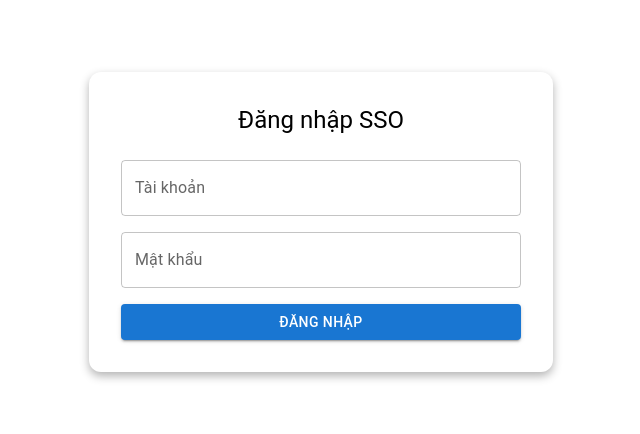
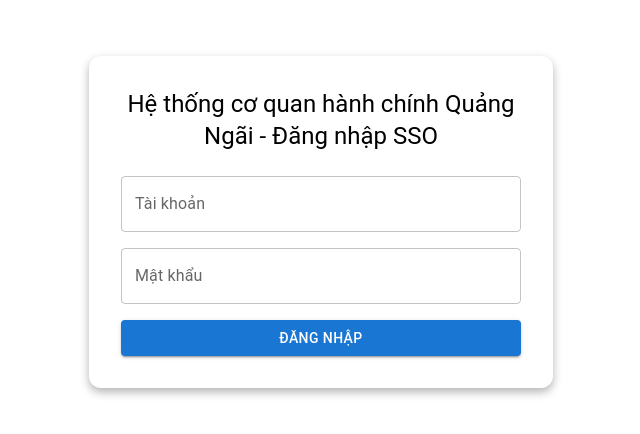
Before and after one commit to HCNT-cre/LoginSSO, a React (Create React App) app: page / in a window 1280 px wide. Shown: the part 178-612 px from the top of the page, without its empty margins (319-959 px from the left). Built offline with nearby package versions, Linux system fonts and the light colour scheme.

Commit message:
Update LoginSSO.js

```diff
--- a/src/LoginSSO.js
+++ b/src/LoginSSO.js
@@ -34,7 +34,7 @@ const LoginSSO = () => {
     <LoginContainer>
       <LoginForm>
         <Typography variant="h5" component="h2" gutterBottom>
-          Đăng nhập SSO
+          Hệ thống cơ quan hành chính Quảng Ngãi - Đăng nhập SSO
         </Typography>
         <TextField label="Tài khoản" variant="outlined" />
         <TextField label="Mật khẩu" type="password" variant="outlined" />
```
